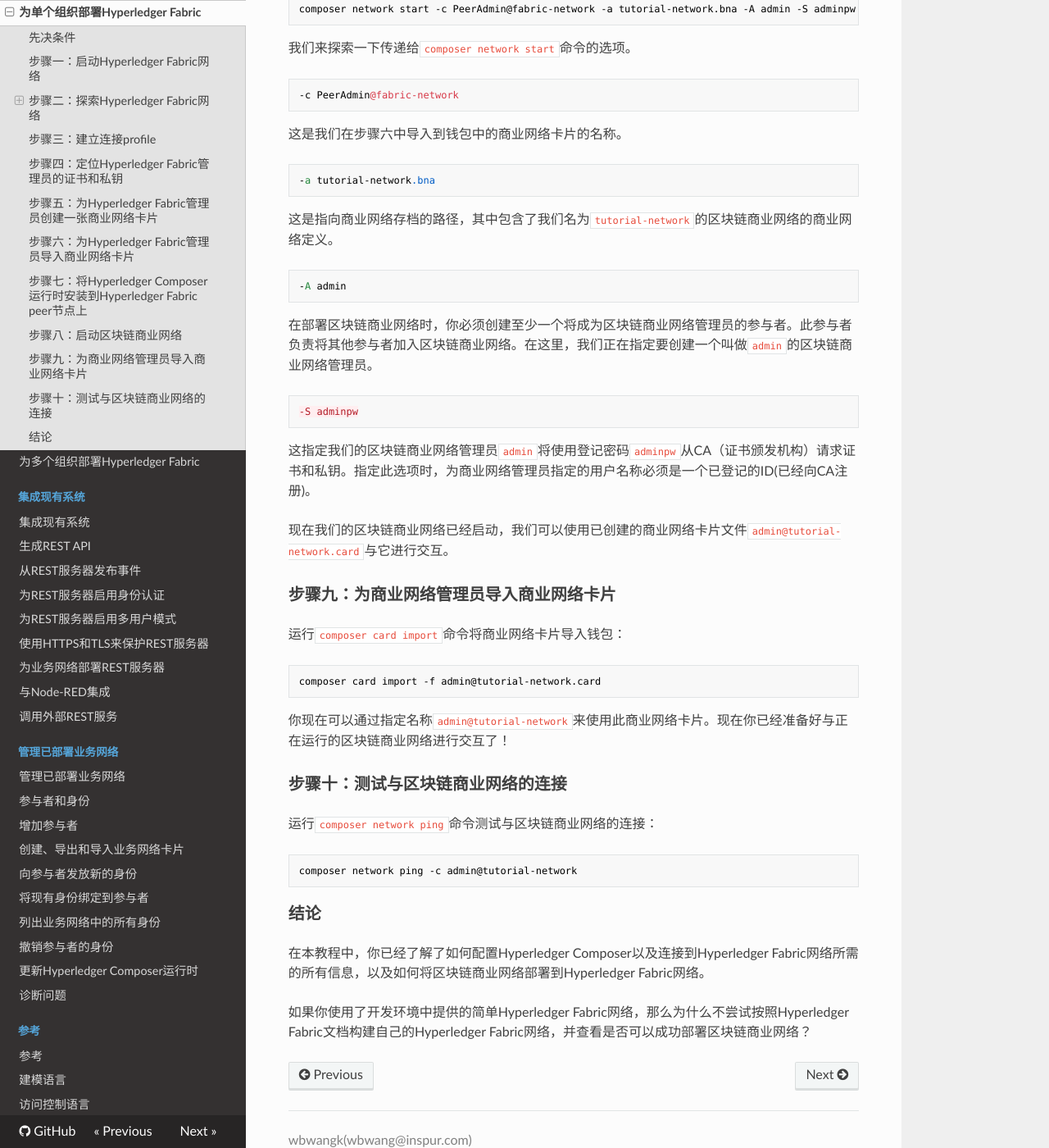
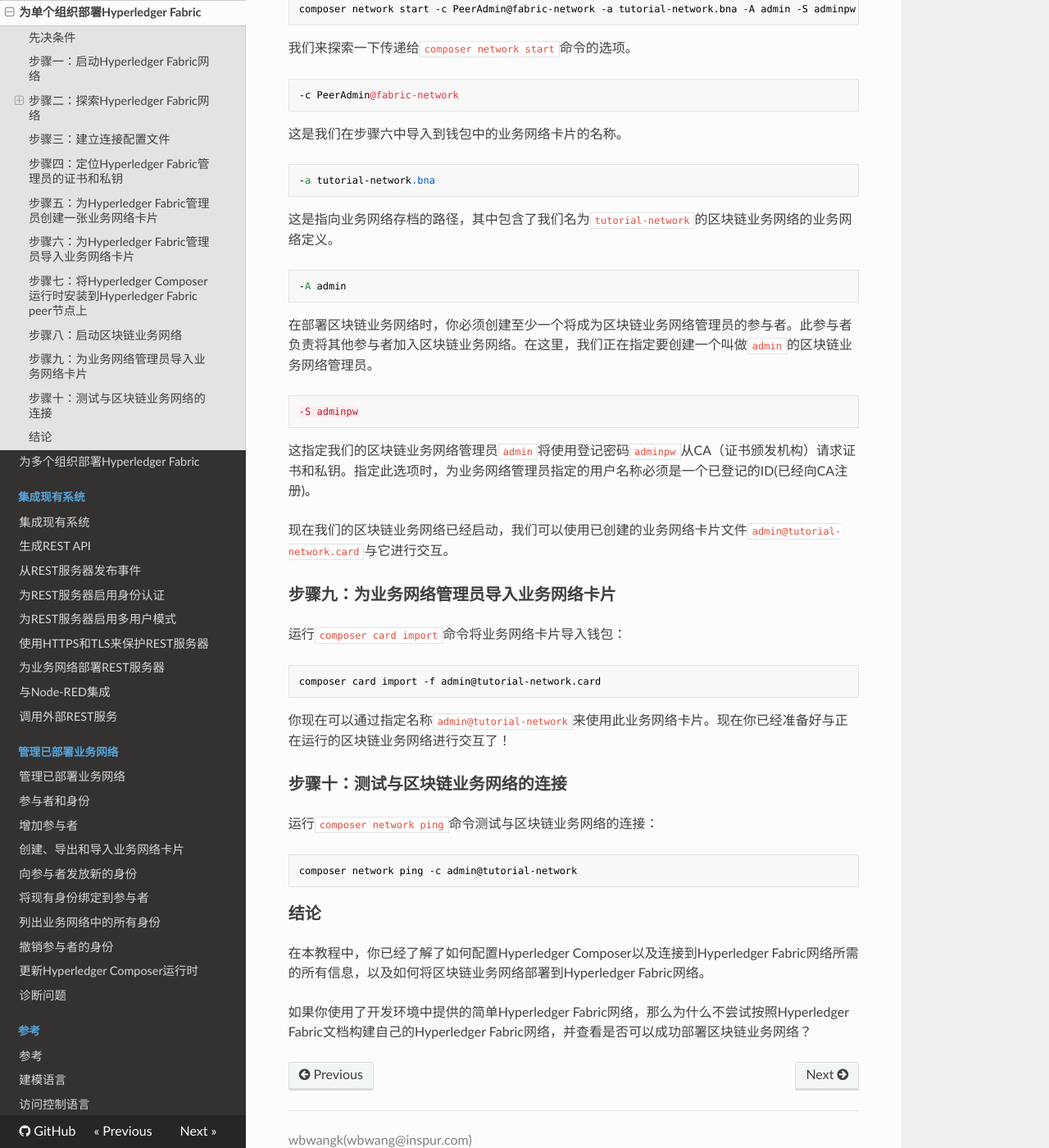
Before and after one commit to wbwangk/ComposerDocs, an MkDocs documentation site: the page built from docs/tutorials_deploy-to-fabric-single-org.md, in a window 1280 px wide and 1400 px high, scrolled down 8125 px. Shown: the whole window at 82% size. Built offline with MkDocs 1.6.1, drawn with Linux system fonts in a browser that asks for light colours; nearby versions of some CDN libraries; old or Windows-style settings are respelled for this version of MkDocs; some of the changed text lies outside the part shown.

Commit message:
Update tutorials_deploy-to-fabric-single-org.md

````diff
--- a/docs/tutorials_deploy-to-fabric-single-org.md
+++ b/docs/tutorials_deploy-to-fabric-single-org.md
@@ -1,12 +1,12 @@
 ## 为单个组织部署Hyperledger Composer区块链网络到Hyperledger Fabric
 [原文](https://hyperledger.github.io/composer/unstable/tutorials/deploy-to-fabric-single-org)
 
-在[开发环境](https://hyperledger.github.io/composer/unstable/installing/development-tools.html)中，为你创建了一个简单Hyperledger Fabric网络(`fabric-dev-servers`)，以及为部署区块链商业网络所需的所有Hyperledger Composer配置。
+在[开发环境](installing_development-tools.md)中，为你创建了一个简单Hyperledger Fabric网络(`fabric-dev-servers`)，以及为部署区块链业务网络所需的所有Hyperledger Composer配置。
 
-本教程将演示为单个组织将区块链商业网络部署到的Hyperledger Fabric实例，管理员需要执行的步骤，包括如何生成必需的Hyperledger Composer配置。随后的教程将演示如何将区块链商业网络部署到多个组织的Hyperledger Fabric实例。
+本教程将演示为单个组织将区块链业务网络部署到的Hyperledger Fabric实例，管理员需要执行的步骤，包括如何生成必需的Hyperledger Composer配置。随后的教程将演示如何将区块链业务网络部署到多个组织的Hyperledger Fabric实例。
 
 ### 先决条件
- 1. 在你继续前，确保你已经完成了[安装一个开发环境](https://hyperledger.github.io/composer/unstable/installing/development-tools.html)中步骤。
+ 1. 在你继续前，确保你已经完成了[安装一个开发环境](installing_development-tools.md)中步骤。
 
 ### 步骤一：启动Hyperledger Fabric网络
 为了遵循本教程，必须必须启动Hyperledger Fabric网络。你可以使用开发环境中提供的简单Hyperledger Fabric网络，也可以使用你根据Hyperledger Fabric文档构建的自己的Hyperledger Fabric网络。
@@ -22,7 +22,7 @@
 export FABRIC_VERSION=hlfv11
 ./startFabric.sh
 ```
- 2. 删除你的钱包中的所有商业网络卡片。忽略无法找到商业网络卡片的错误，这是安全的：
+ 2. 删除你的钱包中的所有业务网络卡片。忽略无法找到业务网络卡片的错误，这是安全的：
 ```
 composer card delete -n PeerAdmin@fabric-network
 composer card delete -n admin@tutorial-network
@@ -45,7 +45,7 @@
 你可以通过阅读Hyperledger Fabric文档来找到有关这些配置工具的更多信息，它们做什么和如何使用它们。
 
 #### 组织
-简单的Hyperledger Fabric网络由一个叫做`Org1`的组织构成。该组织使用域名`org1.example.com`。此外，该组织的成员服务提供商(MSP)被称为`Org1MSP`。在本教程中，你将部署只有组织`Org1`才能与之交互的区块链商业网络。
+简单的Hyperledger Fabric网络由一个叫做`Org1`的组织构成。该组织使用域名`org1.example.com`。此外，该组织的成员服务提供商(MSP)被称为`Org1MSP`。在本教程中，你将部署只有组织`Org1`才能与之交互的区块链业务网络。
 
 #### 网络组件
 Hyperledger Fabric网络由多个组件组成：
@@ -62,7 +62,7 @@
 本教程将在Docker主机上运行Hyperledger Composer命令，而不是在Docker网络内运行。这意味着Hyperledger Composer命令必须使用`localhost`主机名和暴露的容器端口与Hyperledger Fabric网络进行交互。
 
 #### 用户
-组织`Org1`使用名为`Admin@org1.example.com`的用户进行配置。此用户是管理员。组织的管理员有权将区块链商业网络的代码安装到其组织的peer，并且还可以具有启动区块链商业网络的权限，具体取决于配置。在本教程中，你将以`Admin@org1.example.com`用户身份部署区块链商业网络。
+组织`Org1`使用名为`Admin@org1.example.com`的用户进行配置。此用户是管理员。组织的管理员有权将区块链业务网络的代码安装到其组织的peer，并且还可以具有启动区块链业务网络的权限，具体取决于配置。在本教程中，你将以`Admin@org1.example.com`用户身份部署区块链业务网络。
 
 用户`Admin@org1.example.com`有一组存储在下列目录中的证书和私钥文件：
 ```
@@ -70,23 +70,23 @@
 ```
 你稍后将使用其中一些文件与Hyperledger Fabric网络进行交互。
 
-除了管理员之外，`Org1`的CA（证书颁发机构）使用一个默认用户进行配置。此默认用户登记ID是`admin`，登记密码是`adminpw`。但是，这个用户无权部署区块链商业网络。
+除了管理员之外，`Org1`的CA（证书颁发机构）使用一个默认用户进行配置。此默认用户登记ID是`admin`，登记密码是`adminpw`。但是，这个用户无权部署区块链业务网络。
 
 #### 信道
-最后，创建了一个名为`channel`的信道。peer节点`peer0.org1.example.com`已加入此通道。你只能将Hyperledger Composer区块链商业网络部署到已存在的信道，但您可以按照Hyperledger Fabric文档创建其他信道。
+最后，创建了一个名为`channel`的信道。peer节点`peer0.org1.example.com`已加入此通道。你只能将Hyperledger Composer区块链业务网络部署到已存在的信道，但您可以按照Hyperledger Fabric文档创建其他信道。
 
-### 步骤三：建立连接profile
-连接profile指定了定位和连接Hyperledger Fabric网络所需的所有信息，例如所有Hyperledger Fabric网络组件的主机名和端口。在此步骤中，你将为Hyperledger Composer创建一个连接profile，用于连接到Hyperledger Fabric网络。
+### 步骤三：建立连接配置文件
+连接配置文件(profile)指定了定位和连接Hyperledger Fabric网络所需的所有信息，例如所有Hyperledger Fabric网络组件的主机名和端口。在此步骤中，你将为Hyperledger Composer创建一个连接配置文件，用于连接到Hyperledger Fabric网络。
 
- 1. 创建一个名为的`connection.json`的连接profile。
+ 1. 创建一个名为的`connection.json`的连接配置文件。
 
- 2. 通过将以下三行添加到`connection.json`顶部来提供连接profile的`name`和`type`属性：
+ 2. 通过将以下三行添加到`connection.json`顶部来提供连接配置文件的`name`和`type`属性：
 ```json
 {
   "name": "fabric-network",
   "type": "hlfv1",
 ```
-连接profile中的`name`属性给出Hyperledger Fabric网络的名称，所以稍后可以引用它。在刚创建的连接profile，名称是`fabric-network`。你可以使用喜欢的名字为Hyperledger Fabric网络命名。
+连接配置文件中的`name`属性给出Hyperledger Fabric网络的名称，所以稍后可以引用它。在刚创建的连接配置文件，名称是`fabric-network`。你可以使用喜欢的名字为Hyperledger Fabric网络命名。
 
 Hyperledger Composer被设计为兼容不同类型的区块链网络。目前，仅支持Hyperledger Fabric v1.0，但你必须指定要使用的区块链网络的类型。Hyperledger Fabric v1.0的类型是`hlfv1`。
 
@@ -109,7 +109,7 @@
 
 `peers`数组可以包含多个peer节点。如果您有多个peer节点，则应将其全部添加到peers数组中，以便Hyperledger Composer可以与它们进行交互。
 
-区块链商业网络将部署到所有指定的peer节点。一旦区块链商业网络部署完毕，指定的peer节点将用于查询区块链商业网络、为交易背书和订阅事件。
+区块链业务网络将部署到所有指定的peer节点。一旦区块链业务网络部署完毕，指定的peer节点将用于查询区块链业务网络、为交易背书和订阅事件。
 
  5. 我们必须在Hyperledger Fabric网络中指定证书颁发机构（CA）的主机名和端口，用于登记现有用户和注册新用户。
 ```json
@@ -132,18 +132,18 @@
 
 该`orderers`数组可以包含多个排序节点。如果你有多个排序节点，则应将其全部添加到`orderers`数组中，以便Hyperledger Composer可以与其进行交互。
 
- 7. 我们必须指定一个现有信道的名称。我们会把区块链商业网络部署到信道`composerchannel`中。
+ 7. 我们必须指定一个现有信道的名称。我们会把区块链业务网络部署到信道`composerchannel`中。
 ```json
 "channel": "composerchannel",
 ```
- 8. 最后，我们可以选择指定与区块链商业网络进行交互时，对交易背书的超时时间。
+ 8. 最后，我们可以选择指定与区块链业务网络进行交互时，对交易背书的超时时间。
 ```json
   "timeout": 300
 }
 ```
 在这里，我们已经指定了300秒的超时时间。如果一个交易需要超过300秒的时间来背书，那么将会抛出一个超时错误。
 
- 9. 保存你的更改到`connection.json`。完成的连接profile应该如下所示：
+ 9. 保存你的更改到`connection.json`。完成的连接配置文件应该如下所示：
 ```json
 {
   "name": "fabric-network",
@@ -171,7 +171,7 @@
 
 ### 步骤四：定位Hyperledger Fabric管理员的证书和私钥
 
-要将区块链商业网络部署到Hyperledger Fabric网络，我们必须将自己认证为具有执行此操作权限的管理员。在这一步骤中，你可以定位出认证自己为管理员需要的文件。
+要将区块链业务网络部署到Hyperledger Fabric网络，我们必须将自己认证为具有执行此操作权限的管理员。在这一步骤中，你可以定位出认证自己为管理员需要的文件。
 
 我们的Hyperledger Fabric网络的管理员是一名叫`Admin@org1.example.com`的用户。该用户的证书和私钥文件存储在以下目录中：
 ```
@@ -202,22 +202,22 @@
 4VkUyQR5y5Fle5UVH2GigChWnUoouTO2e2acA/DUuyLDHT0emeBMhoMC
 -----END PRIVATE KEY-----
 ```
-记住这两个文件的路径，或将它们复制到上一步创建的连接profile`connection.json`相同的目录中。你将在下一步骤中需要这些文件。
+记住这两个文件的路径，或将它们复制到上一步创建的连接配置文件`connection.json`相同的目录中。你将在下一步骤中需要这些文件。
 
-### 步骤五：为Hyperledger Fabric管理员创建一张商业网络卡片
-商业网络卡片包含连接到区块链商业网络和底层Hyperledger Fabric网络所需的全部信息。此信息包括步骤三中创建的连接profile，以及步骤四中的管理员的证书和密钥。
+### 步骤五：为Hyperledger Fabric管理员创建一张业务网络卡片
+业务网络卡片包含连接到区块链业务网络和底层Hyperledger Fabric网络所需的全部信息。此信息包括步骤三中创建的连接配置文件，以及步骤四中的管理员的证书和密钥。
 
-在这一步中，你将创建一个商业网络卡片，供管理员用来将区块链商业网络部署到Hyperledger Fabric网络。
+在这一步中，你将创建一个业务网络卡片，供管理员用来将区块链业务网络部署到Hyperledger Fabric网络。
 
-运行`composer card create`命令创建一个商业网络卡片。你必须指定在以前的步骤中创建或定位的所有三个文件的路径：
+运行`composer card create`命令创建一个业务网络卡片。你必须指定在以前的步骤中创建或定位的所有三个文件的路径：
 ```bash
 composer card create -p connection.json -u PeerAdmin -c Admin@org1.example.com-cert.pem -k 114aab0e76bf0c78308f89efc4b8c9423e31568da0c340ca187a9b17aa9a4457_sk -r PeerAdmin -r ChannelAdmin
 ```
-名为`PeerAdmin@fabric-network.card`的商业网络卡片文件将被写入当前目录。我们来探索一下传递给`composer card create`命令的选项。
+名为`PeerAdmin@fabric-network.card`的业务网络卡片文件将被写入当前目录。我们来探索一下传递给`composer card create`命令的选项。
 ```
 -p connection.json
 ```
-这是我们在第三步创建的连接profile的路径。
+这是我们在第三步创建的连接配置文件的路径。
 ```
 -u PeerAdmin
 ```
@@ -235,10 +235,10 @@
 ```
 在这里，我们指定用户拥有哪些角色。此信息是必需的，以便Hyperledger Composer知道哪些用户能够执行哪些操作。用户`Admin@org1.example.com`是Hyperledger Fabric网络的管理员，具有角色`PeerAdmin`（能够安装链码）和角色`ChannelAdmin`（能够实例化链码）。
 
-### 步骤六：为Hyperledger Fabric管理员导入商业网络卡片
-Hyperledger Composer只能使用放置在钱包中的商业网络卡片。钱包是包含商业网络卡片的文件系统上的目录。在这一步中，你将将步骤五中创建的商业网络卡片导入到钱包中，以便你可以在后续步骤中使用这个商业网络卡片。
+### 步骤六：为Hyperledger Fabric管理员导入业务网络卡片
+Hyperledger Composer只能使用放置在钱包中的业务网络卡片。钱包是包含业务网络卡片的文件系统上的目录。在这一步中，你将将步骤五中创建的业务网络卡片导入到钱包中，以便你可以在后续步骤中使用这个业务网络卡片。
 
-运行`composer card import`命令将商业网络卡片导入钱包：
+运行`composer card import`命令将业务网络卡片导入钱包：
 ```bash
 composer card import -f PeerAdmin@fabric-network.card
 ```
@@ -246,18 +246,18 @@
 ```
 -f PeerAdmin@fabric-network.card
 ```
-这是我们在第五步创建的商业网络卡片文件的路径。
+这是我们在第五步创建的业务网络卡片文件的路径。
 
-你现在可以通过引用名称`PeerAdmin@fabric-network`来使用此商业网络卡片。你现在已经准备好将区块链商业网络部署到Hyperledger Fabric网络。
+你现在可以通过引用名称`PeerAdmin@fabric-network`来使用此业务网络卡片。你现在已经准备好将区块链业务网络部署到Hyperledger Fabric网络。
 
-我们将部署区块链商业网络`tutorial-network`，这是按照[开发者教程](https://hyperledger.github.io/composer/unstable/tutorials/developer-tutorial.html)创建的。
+我们将部署区块链业务网络`tutorial-network`，这是按照[开发者教程](tutorials_developer-tutorial.md)创建的。
 
 ### 步骤七：将Hyperledger Composer运行时安装到Hyperledger Fabric peer节点上
-Hyperledger Composer包含一个名为“Hyperledger Composer运行时”的组件，该组件提供用于托管和支持商业网络存档的所有功能，例如数据验证、错误处理、事务处理函数执行和访问控制。在Hyperledger Fabric术语中，Hyperledger Composer运行时是一个标准的链码。
+Hyperledger Composer包含一个名为“Hyperledger Composer运行时”的组件，该组件提供用于托管和支持业务网络存档的所有功能，例如数据验证、错误处理、交易处理函数执行和访问控制。在Hyperledger Fabric术语中，Hyperledger Composer运行时是一个标准的链码。
 
 在这一步中，你将在所有Hyperledger Fabric peer节点上安装Hyperledger Composer运行时。在Hyperledger Fabric中，这是一个链码安装操作。
 
-运行以下`composer runtime install`命令将Hyperledger Composer运行时安装到你在步骤三中创建的连接profile中指定的所有Hyperledger Fabric peer节点上：
+运行以下`composer runtime install`命令将Hyperledger Composer运行时安装到你在步骤三中创建的连接配置文件中指定的所有Hyperledger Fabric peer节点上：
 ```bash
 composer runtime install -c PeerAdmin@fabric-network -n tutorial-network
 ```
@@ -265,16 +265,16 @@
 ```
 -c PeerAdmin@fabric-network
 ```
-这是我们在步骤六中导入到钱包中的商业网络卡片的名称。
+这是我们在步骤六中导入到钱包中的业务网络卡片的名称。
 ```
 -n tutorial-network
 ```
-你必须为每个区块链商业网络安装Hyperledger Composer运行时的副本，并指定区块链商业网络的名称。在这里，我们指定正在部署的区块链商业网络的名称`tutorial-network`。
+你必须为每个区块链业务网络安装Hyperledger Composer运行时的副本，并指定区块链业务网络的名称。在这里，我们指定正在部署的区块链业务网络的名称`tutorial-network`。
 
-### 步骤八：启动区块链商业网络
-在这一步中，你将启动区块链商业网络。在Hyperledger Fabric术语中，这是链码实例化操作。
+### 步骤八：启动区块链业务网络
+在这一步中，你将启动区块链业务网络。在Hyperledger Fabric术语中，这是链码实例化操作。
 
-运行`composer network start`命令启动区块链商业网络：
+运行`composer network start`命令启动区块链业务网络：
 ```bash
 composer network start -c PeerAdmin@fabric-network -a tutorial-network.bna -A admin -S adminpw
 ```
@@ -282,35 +282,35 @@
 ```
 -c PeerAdmin@fabric-network
 ```
-这是我们在步骤六中导入到钱包中的商业网络卡片的名称。
+这是我们在步骤六中导入到钱包中的业务网络卡片的名称。
 ```
 -a tutorial-network.bna
 ```
-这是指向商业网络存档的路径，其中包含了我们名为`tutorial-network`的区块链商业网络的商业网络定义。
+这是指向业务网络存档的路径，其中包含了我们名为`tutorial-network`的区块链业务网络的业务网络定义。
 ```
 -A admin
 ```
-在部署区块链商业网络时，你必须创建至少一个将成为区块链商业网络管理员的参与者。此参与者负责将其他参与者加入区块链商业网络。在这里，我们正在指定要创建一个叫做`admin`的区块链商业网络管理员。
+在部署区块链业务网络时，你必须创建至少一个将成为区块链业务网络管理员的参与者。此参与者负责将其他参与者加入区块链业务网络。在这里，我们正在指定要创建一个叫做`admin`的区块链业务网络管理员。
 ```
 -S adminpw
 ```
-这指定我们的区块链商业网络管理员`admin`将使用登记密码`adminpw`从CA（证书颁发机构）请求证书和私钥。指定此选项时，为商业网络管理员指定的用户名称必须是一个已登记的ID(已经向CA注册)。
+这指定我们的区块链业务网络管理员`admin`将使用登记密码`adminpw`从CA（证书颁发机构）请求证书和私钥。指定此选项时，为业务网络管理员指定的用户名称必须是一个已登记的ID(已经向CA注册)。
 
-现在我们的区块链商业网络已经启动，我们可以使用已创建的商业网络卡片文件`admin@tutorial-network.card`与它进行交互。
+现在我们的区块链业务网络已经启动，我们可以使用已创建的业务网络卡片文件`admin@tutorial-network.card`与它进行交互。
 
-### 步骤九：为商业网络管理员导入商业网络卡片
-运行`composer card import`命令将商业网络卡片导入钱包：
+### 步骤九：为业务网络管理员导入业务网络卡片
+运行`composer card import`命令将业务网络卡片导入钱包：
 ```bash
 composer card import -f admin@tutorial-network.card
 ```
-你现在可以通过指定名称`admin@tutorial-network`来使用此商业网络卡片。现在你已经准备好与正在运行的区块链商业网络进行交互了！
+你现在可以通过指定名称`admin@tutorial-network`来使用此业务网络卡片。现在你已经准备好与正在运行的区块链业务网络进行交互了！
 
-### 步骤十：测试与区块链商业网络的连接
-运行`composer network ping`命令测试与区块链商业网络的连接：
+### 步骤十：测试与区块链业务网络的连接
+运行`composer network ping`命令测试与区块链业务网络的连接：
 ```bash
 composer network ping -c admin@tutorial-network
 ```
 ### 结论
-在本教程中，你已经了解了如何配置Hyperledger Composer以及连接到Hyperledger Fabric网络所需的所有信息，以及如何将区块链商业网络部署到Hyperledger Fabric网络。
+在本教程中，你已经了解了如何配置Hyperledger Composer以及连接到Hyperledger Fabric网络所需的所有信息，以及如何将区块链业务网络部署到Hyperledger Fabric网络。
 
-如果你使用了开发环境中提供的简单Hyperledger Fabric网络，那么为什么不尝试按照Hyperledger Fabric文档构建自己的Hyperledger Fabric网络，并查看是否可以成功部署区块链商业网络？
+如果你使用了开发环境中提供的简单Hyperledger Fabric网络，那么为什么不尝试按照Hyperledger Fabric文档构建自己的Hyperledger Fabric网络，并查看是否可以成功部署区块链业务网络？
````
